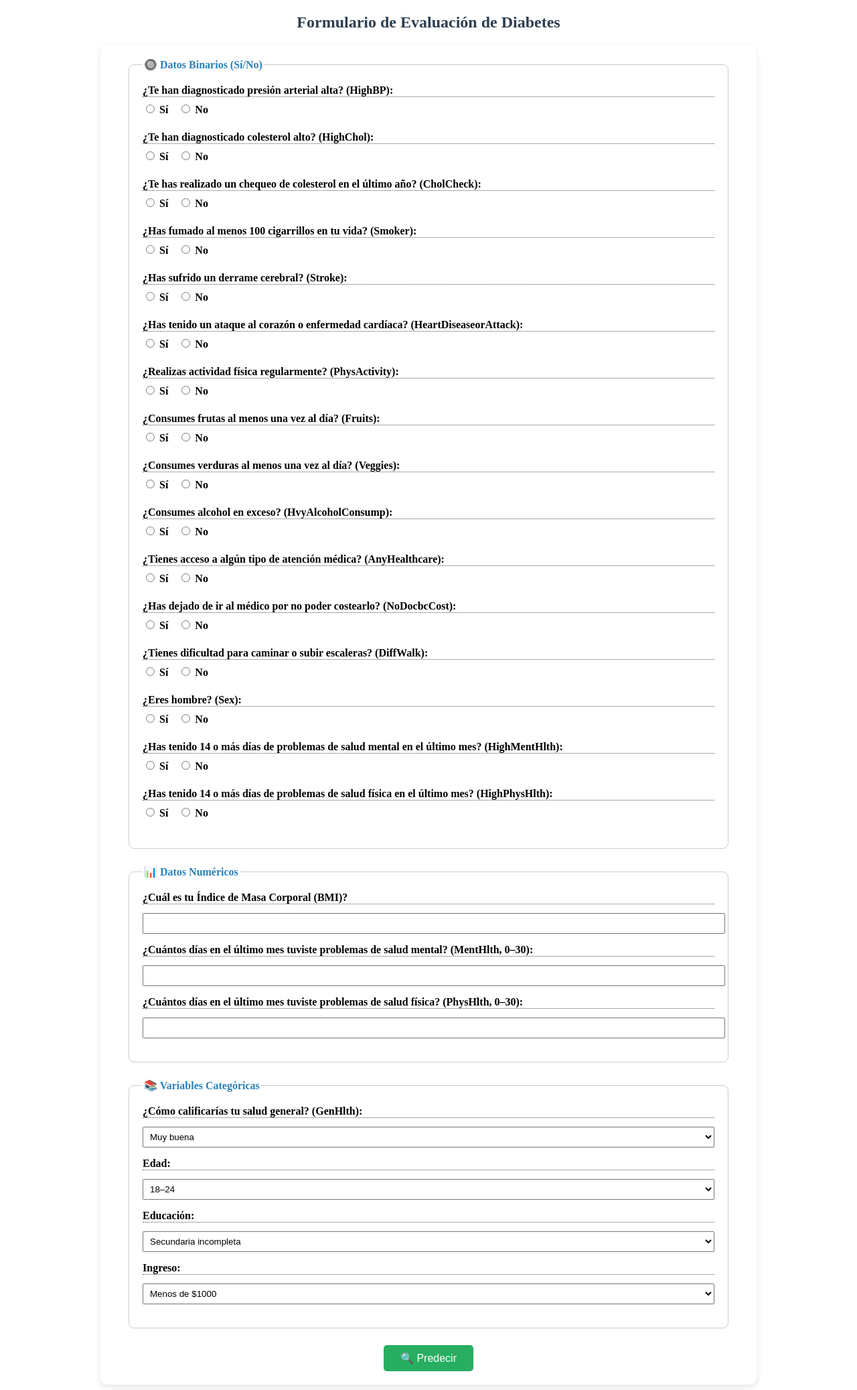
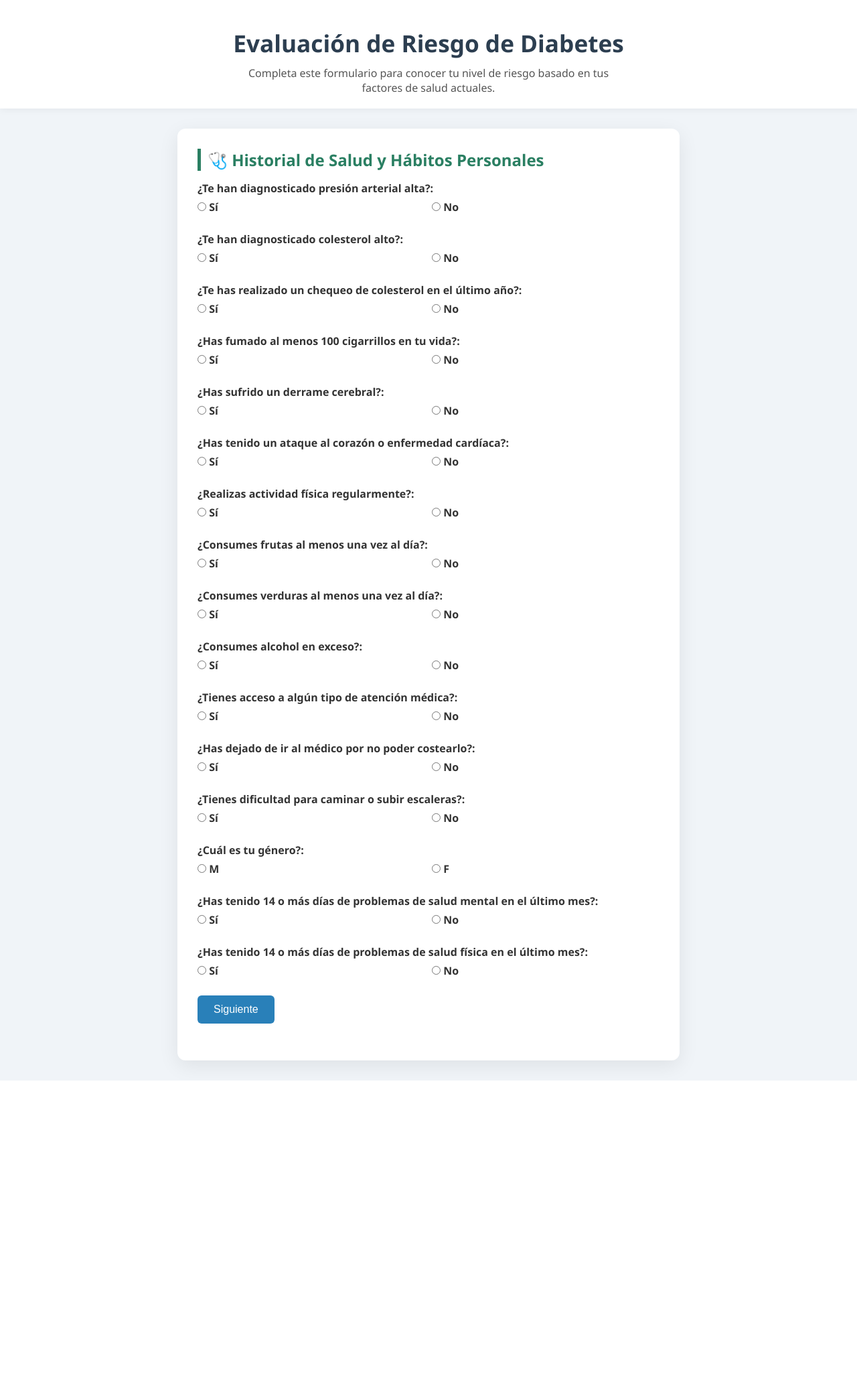
Before and after one commit to ESTAPIA/COIL-IA---UNAM-PUCE, a Flask app: page / in a window 1280 px wide. Shown: the whole page at 67% size. After the commit the page ends 1613 px from the top, so only its background shows below. Run offline with Flask 3, Linux system fonts and the light colour scheme; parts of the project's set-up code (start-up, migrations or seed data) failed here and were passed over.

Commit message:
Cambios en el diseño de la interfaz

```diff
--- a/static/styless.css
+++ b/static/styless.css
@@ -1,79 +1,173 @@
-body {
-    font-family: 'Segoe UI', Tahoma, Geneva, Verdana, sans-serif;
-    background: #f3f4f6;
-    margin: 0;
-    padding: 0;
+/* Reset */
+* {
+  box-sizing: border-box;
+  margin: 0;
+  padding: 0;
 }
 
-h1 {
-    text-align: center;
-    padding: 1rem;
-    color: #2c3e50;
+/* Body */
+body {
+  font-family: 'Segoe UI', Tahoma, sans-serif;
+  background: #f0f4f8;
+  color: #333;
 }
 
-form {
-    max-width: 700px;
-    margin: auto;
-    background: #ffffff;
-    padding: 2rem;
-    border-radius: 12px;
-    box-shadow: 0 0 15px rgba(0, 0, 0, 0.1);
+/* Header */
+.header {
+  text-align: center;
+  padding: 40px 20px 20px;
+  background: #ffffff;
+  box-shadow: 0 2px 10px rgba(0,0,0,0.05);
+}
+.header h1 {
+  font-size: 2.2rem;
+  color: #2c3e50;
+  margin-bottom: 10px;
+}
+.header p {
+  color: #555;
+  max-width: 600px;
+  margin: auto;
 }
 
-fieldset {
-    border: none;
-    margin-bottom: 1.5rem;
+
+/* Form */
+.form-container {
+  background: #fff;
+  padding: 30px;
+  margin: 30px auto;
+  max-width: 750px;
+  border-radius: 12px;
+  box-shadow: 0 8px 30px rgba(0,0,0,0.08);
 }
 
-legend {
-    font-weight: bold;
-    color: #34495e;
-    margin-bottom: 0.5rem;
+.form-section {
+  margin-bottom: 25px;
+}
+.form-section h2 {
+  margin-bottom: 15px;
+  color: #2a7f62;
+  border-left: 5px solid #2a7f62;
+  padding-left: 10px;
 }
 
+/* Inputs */
 label {
-    display: block;
-    margin-top: 0.8rem;
-    font-weight: 500;
-    color: #333;
+  font-weight: 600;
+  margin-bottom: 6px;
+  display: block;
+}
+input[type="text"],
+input[type="number"],
+select {
+  width: 100%;
+  padding: 12px;
+  margin-bottom: 15px;
+  border-radius: 8px;
+  border: 1px solid #ccc;
+  font-size: 1rem;
+}
+input:focus,
+select:focus {
+  outline: none;
+  border-color: #27ae60;
 }
 
-input[type="number"],
-select {
-    width: 100%;
-    padding: 0.5rem;
-    margin-top: 0.3rem;
-    border-radius: 8px;
-    border: 1px solid #ccc;
-    font-size: 1rem;
+/* Radios */
+.radio-group {
+  display: flex;
+  flex-wrap: wrap;
+  gap: 10px;
+  margin-bottom: 20px;
+}
+.radio-group label {
+  flex: 1 1 45%;
 }
 
-input[type="radio"] {
-    margin-left: 1rem;
-    margin-right: 0.3rem;
+/* Botón */
+.button-container {
+  text-align: center;
+}
+button[type="submit"] {
+  background: #27ae60;
+  color: white;
+  border: none;
+  padding: 14px 30px;
+  font-size: 1.1rem;
+  border-radius: 8px;
+  cursor: pointer;
+  transition: background 0.3s ease;
+}
+button[type="submit"]:hover {
+  background: #1e8449;
 }
 
-button {
-    display: block;
-    width: 100%;
-    padding: 1rem;
-    background: #3498db;
-    color: white;
-    font-size: 1rem;
-    font-weight: bold;
-    border: none;
-    border-radius: 10px;
-    cursor: pointer;
-    margin-top: 1.5rem;
-    transition: background 0.3s ease;
+/* Modal */
+.modal {
+  position: fixed;
+  top: 0;
+  left: 0;
+  width: 100%;
+  height: 100%;
+  background: rgba(0,0,0,0.5);
+  display: none;
+  z-index: 1000;
+}
+.modal-content {
+  background: white;
+  margin: 15% auto;
+  padding: 30px;
+  border-radius: 12px;
+  max-width: 500px;
+  text-align: center;
+  position: relative;
+}
+.modal-content h3 {
+  color: #27ae60;
+}
+.modal-content p {
+  margin-top: 10px;
+  font-size: 1.1rem;
+}
+.modal .close {
+  position: absolute;
+  top: 12px;
+  right: 20px;
+  font-size: 1.5rem;
+  cursor: pointer;
 }
 
-button:hover {
-    background: #2980b9;
+/* Responsive */
+@media (max-width: 700px) {
+  .form-container {
+    padding: 20px;
+  }
+  .banner-image {
+    max-height: 180px;
+  }
 }
 
-h2 {
-    text-align: center;
-    margin-top: 2rem;
-    color: #2ecc71;
+.step {
+  display: none;
 }
+.step.active {
+  display: block;
+}
+
+.navigation-buttons {
+  display: flex;
+  justify-content: space-between;
+  margin-top: 20px;
+}
+.navigation-buttons button {
+  background-color: #2980b9;
+  color: white;
+  border: none;
+  padding: 12px 24px;
+  border-radius: 6px;
+  font-size: 1rem;
+  cursor: pointer;
+}
+.navigation-buttons button:hover {
+  background-color: #1f6391;
+}
--- a/templates/formulario_xgb.html
+++ b/templates/formulario_xgb.html
@@ -6,142 +6,23 @@
     <title>Predicción de Diabetes - Evaluación de Salud</title>
     <meta name="description" content="Formulario interactivo y predictivo para evaluar el riesgo de diabetes basado en factores de salud.">
     <link rel="icon" type="image/png" href="/static/diabetes_icon.png">
-    <style> app
-        body {
-            font-family: Arial, sans-serif;
-            background-color: #f4f7fa;
-            margin: 20px;
-            color: #333;
-        }
-
-        h2 {
-            text-align: center;
-            color: #2c3e50;
-        }
-
-        form {
-            max-width: 900px;
-            margin: 0 auto;
-            background-color: #fff;
-            padding: 20px 40px;
-            border-radius: 10px;
-            box-shadow: 0 4px 10px rgba(0, 0, 0, 0.1);
-        }
-
-        fieldset {
-            border: 1px solid #ccc;
-            border-radius: 8px;
-            margin-bottom: 25px;
-            padding: 20px;
-        }
-
-        legend {
-            font-weight: bold;
-            color: #2980b9;
-        }
-
-        label {
-            display: block;
-            margin-bottom: 8px;
-            font-weight: bold;
-        }
-
-        .tooltip {
-            border-bottom: 1px dotted #555;
-            cursor: help;
-        }
-
-        .form-group {
-            margin-bottom: 15px;
-        }
-
-        .radio-group {
-            display: flex;
-            gap: 15px;
-            margin-bottom: 10px;
-        }
-
-        .select-group select, .number-input input {
-            width: 100%;
-            padding: 6px;
-            margin-top: 5px;
-        }
-
-        button {
-            background-color: #27ae60;
-            color: #fff;
-            padding: 10px 25px;
-            border: none;
-            border-radius: 5px;
-            font-size: 16px;
-            cursor: pointer;
-        }
-
-        .resultado {
-            margin-top: 30px;
-            text-align: center;
-            font-size: 18px;
-            font-weight: bold;
-            color: #34495e;
-        }
-
-        @media (max-width: 600px) {
-            form {
-                padding: 10px 5px;
-            }
-            fieldset {
-                padding: 10px;
-            }
-            .form-group, .number-input, .select-group {
-                font-size: 15px;
-            }
-            button {
-                width: 100%;
-            }
-        }
-        /* Modal styles */
-        .modal {
-            display: none;
-            position: fixed;
-            z-index: 1000;
-            left: 0;
-            top: 0;
-            width: 100%;
-            height: 100%;
-            overflow: auto;
-            background-color: rgba(0,0,0,0.4);
-        }
-        .modal-content {
-            background-color: #fff;
-            margin: 15% auto;
-            padding: 20px;
-            border: 1px solid #888;
-            width: 90%;
-            max-width: 400px;
-            border-radius: 10px;
-            text-align: center;
-        }
-        .close {
-            color: #aaa;
-            float: right;
-            font-size: 28px;
-            font-weight: bold;
-            cursor: pointer;
-        }
-    </style>
+    <link rel="stylesheet" href="/static/styless.css">
 </head>
 <body>
-    <h2>Formulario de Evaluación de Diabetes</h2>
-
-    <form method="POST" action="/predecir">
+  <header class="header">
+    <h1>Evaluación de Riesgo de Diabetes</h1>
+    <p>Completa este formulario para conocer tu nivel de riesgo basado en tus factores de salud actuales.</p>
+  </header>
+<main>
+    <form method="POST" action="/predecir" class="form-container">
         <!-- Datos Binarios -->
-        <fieldset>
-            <legend>🔘 Datos Binarios (Sí/No)</legend>
+        <section class="form-section step active">
+            <h2>🩺 Historial de Salud y Hábitos Personales</h2>
 
             <!-- Preguntas explicativas para cada campo binario -->
             <div class="form-group">
                 <label class="tooltip" title="¿Te han diagnosticado presión arterial alta?">
-                    ¿Te han diagnosticado presión arterial alta? (HighBP):
+                    ¿Te han diagnosticado presión arterial alta?:
                 </label>
                 <div class="radio-group">
                     <label><input type="radio" name="HighBP" value="1" required> Sí</label>
@@ -150,7 +31,7 @@
             </div>
             <div class="form-group">
                 <label class="tooltip" title="¿Te han diagnosticado colesterol alto?">
-                    ¿Te han diagnosticado colesterol alto? (HighChol):
+                    ¿Te han diagnosticado colesterol alto?:
                 </label>
                 <div class="radio-group">
                     <label><input type="radio" name="HighChol" value="1" required> Sí</label>
@@ -159,7 +40,7 @@
             </div>
             <div class="form-group">
                 <label class="tooltip" title="¿Te has realizado un chequeo de colesterol en el último año?">
-                    ¿Te has realizado un chequeo de colesterol en el último año? (CholCheck):
+                    ¿Te has realizado un chequeo de colesterol en el último año?:
                 </label>
                 <div class="radio-group">
                     <label><input type="radio" name="CholCheck" value="1" required> Sí</label>
@@ -168,7 +49,7 @@
             </div>
             <div class="form-group">
                 <label class="tooltip" title="¿Has fumado al menos 100 cigarrillos en tu vida?">
-                    ¿Has fumado al menos 100 cigarrillos en tu vida? (Smoker):
+                    ¿Has fumado al menos 100 cigarrillos en tu vida?:
                 </label>
                 <div class="radio-group">
                     <label><input type="radio" name="Smoker" value="1" required> Sí</label>
@@ -177,7 +58,7 @@
             </div>
             <div class="form-group">
                 <label class="tooltip" title="¿Has sufrido un derrame cerebral?">
-                    ¿Has sufrido un derrame cerebral? (Stroke):
+                    ¿Has sufrido un derrame cerebral?:
                 </label>
                 <div class="radio-group">
                     <label><input type="radio" name="Stroke" value="1" required> Sí</label>
@@ -186,7 +67,7 @@
             </div>
             <div class="form-group">
                 <label class="tooltip" title="¿Has tenido un ataque al corazón o enfermedad cardíaca?">
-                    ¿Has tenido un ataque al corazón o enfermedad cardíaca? (HeartDiseaseorAttack):
+                    ¿Has tenido un ataque al corazón o enfermedad cardíaca?:
                 </label>
                 <div class="radio-group">
                     <label><input type="radio" name="HeartDiseaseorAttack" value="1" required> Sí</label>
@@ -195,7 +76,7 @@
             </div>
             <div class="form-group">
                 <label class="tooltip" title="¿Realizas actividad física regularmente?">
-                    ¿Realizas actividad física regularmente? (PhysActivity):
+                    ¿Realizas actividad física regularmente?:
                 </label>
                 <div class="radio-group">
                     <label><input type="radio" name="PhysActivity" value="1" required> Sí</label>
@@ -204,7 +85,7 @@
             </div>
             <div class="form-group">
                 <label class="tooltip" title="¿Consumes frutas al menos una vez al día?">
-                    ¿Consumes frutas al menos una vez al día? (Fruits):
+                    ¿Consumes frutas al menos una vez al día?:
                 </label>
                 <div class="radio-group">
                     <label><input type="radio" name="Fruits" value="1" required> Sí</label>
@@ -213,7 +94,7 @@
             </div>
             <div class="form-group">
                 <label class="tooltip" title="¿Consumes verduras al menos una vez al día?">
-                    ¿Consumes verduras al menos una vez al día? (Veggies):
+                    ¿Consumes verduras al menos una vez al día?:
                 </label>
                 <div class="radio-group">
                     <label><input type="radio" name="Veggies" value="1" required> Sí</label>
@@ -222,7 +103,7 @@
             </div>
             <div class="form-group">
                 <label class="tooltip" title="¿Consumes alcohol en exceso (más de 14 bebidas por semana para hombres o más de 7 para mujeres)?">
-                    ¿Consumes alcohol en exceso? (HvyAlcoholConsump):
+                    ¿Consumes alcohol en exceso?:
                 </label>
                 <div class="radio-group">
                     <label><input type="radio" name="HvyAlcoholConsump" value="1" required> Sí</label>
@@ -231,7 +112,7 @@
             </div>
             <div class="form-group">
                 <label class="tooltip" title="¿Tienes acceso a algún tipo de atención médica?">
-                    ¿Tienes acceso a algún tipo de atención médica? (AnyHealthcare):
+                    ¿Tienes acceso a algún tipo de atención médica?:
                 </label>
                 <div class="radio-group">
                     <label><input type="radio" name="AnyHealthcare" value="1" required> Sí</label>
@@ -240,7 +121,7 @@
             </div>
             <div class="form-group">
                 <label class="tooltip" title="¿Has dejado de ir al médico por no poder costearlo?">
-                    ¿Has dejado de ir al médico por no poder costearlo? (NoDocbcCost):
+                    ¿Has dejado de ir al médico por no poder costearlo?:
                 </label>
                 <div class="radio-group">
                     <label><input type="radio" name="NoDocbcCost" value="1" required> Sí</label>
@@ -249,7 +130,7 @@
             </div>
             <div class="form-group">
                 <label class="tooltip" title="¿Tienes dificultad para caminar o subir escaleras?">
-                    ¿Tienes dificultad para caminar o subir escaleras? (DiffWalk):
+                    ¿Tienes dificultad para caminar o subir escaleras?:
                 </label>
                 <div class="radio-group">
                     <label><input type="radio" name="DiffWalk" value="1" required> Sí</label>
@@ -258,16 +139,16 @@
             </div>
             <div class="form-group">
                 <label class="tooltip" title="¿Eres hombre? (Marca 'No' si eres mujer)">
-                    ¿Eres hombre? (Sex):
+                    ¿Cuál es tu género?:
                 </label>
                 <div class="radio-group">
-                    <label><input type="radio" name="Sex" value="1" required> Sí</label>
-                    <label><input type="radio" name="Sex" value="0"> No</label>
+                    <label><input type="radio" name="Sex" value="1" required> M</label>
+                    <label><input type="radio" name="Sex" value="0"> F</label>
                 </div>
             </div>
             <div class="form-group">
                 <label class="tooltip" title="¿Has tenido 14 o más días de problemas de salud mental en el último mes?">
-                    ¿Has tenido 14 o más días de problemas de salud mental en el último mes? (HighMentHlth):
+                    ¿Has tenido 14 o más días de problemas de salud mental en el último mes?:
                 </label>
                 <div class="radio-group">
                     <label><input type="radio" name="HighMentHlth" value="1" required> Sí</label>
@@ -276,18 +157,21 @@
             </div>
             <div class="form-group">
                 <label class="tooltip" title="¿Has tenido 14 o más días de problemas de salud física en el último mes?">
-                    ¿Has tenido 14 o más días de problemas de salud física en el último mes? (HighPhysHlth):
+                    ¿Has tenido 14 o más días de problemas de salud física en el último mes?:
                 </label>
                 <div class="radio-group">
                     <label><input type="radio" name="HighPhysHlth" value="1" required> Sí</label>
                     <label><input type="radio" name="HighPhysHlth" value="0"> No</label>
                 </div>
             </div>
-        </fieldset>
+            <div class="navigation-buttons">
+                <button type="button" class="next-button">Siguiente</button>
+            </div>
+        </section>
 
         <!-- Datos Numéricos -->
-        <fieldset>
-            <legend>📊 Datos Numéricos</legend>
+        <section class="form-section step">
+            <h2>📐 Indicadores de Salud Recientes</h2>
 
             <div class="form-group number-input">
                 <label class="tooltip" title="Índice de Masa Corporal (ej. 24.5)">
@@ -298,26 +182,30 @@
 
             <div class="form-group number-input">
                 <label class="tooltip" title="¿Cuántos días en el último mes tuviste problemas de salud mental? (0 a 30)">
-                    ¿Cuántos días en el último mes tuviste problemas de salud mental? (MentHlth, 0–30):
+                    ¿Cuántos días en el último mes tuviste problemas de salud mental? (0–30):
                 </label>
                 <input type="number" name="MentHlth" min="0" max="30" required>
             </div>
 
             <div class="form-group number-input">
                 <label class="tooltip" title="¿Cuántos días en el último mes tuviste problemas de salud física? (0 a 30)">
-                    ¿Cuántos días en el último mes tuviste problemas de salud física? (PhysHlth, 0–30):
+                    ¿Cuántos días en el último mes tuviste problemas de salud física? (0–30):
                 </label>
                 <input type="number" name="PhysHlth" min="0" max="30" required>
             </div>
-        </fieldset>
+            <div class="navigation-buttons">
+                <button type="button" class="prev-button">Anterior</button>
+                <button type="button" class="next-button">Siguiente</button>
+            </div>
+        </section>
 
         <!-- Variables Categóricas -->
-        <fieldset>
-            <legend>📚 Variables Categóricas</legend>
+        <section class="form-section step">
+            <h2>📋 Información General y Socioeconómica</h2>
 
             <div class="form-group select-group">
                 <label class="tooltip" title="¿Cómo calificarías tu salud general?">
-                    ¿Cómo calificarías tu salud general? (GenHlth):
+                    ¿Cómo calificarías tu salud general?:
                 </label>
                 <select name="GenHlth" required>
                     <option value="2">Muy buena</option>
@@ -368,70 +256,125 @@
                     <option value="8">$6000 o más</option>
                 </select>
             </div>
-        </fieldset>
-
-        <!-- Botón de envío -->
-        <div style="text-align:center;">
-            <button type="submit">🔍 Predecir</button>
+            <div class="navigation-buttons">
+                <button type="button" class="prev-button">Anterior</button>
+                <button type="submit">🔍 Evaluar Riesgo</button>
             </div>
+        </section>
     </form>
+  </main>
 
   {% if resultado %}
-    <div class="resultado">
-        🧬 <strong>Resultado:</strong> {{ resultado }}
+  <div class="modal" id="resultadoModal">
+    <div class="modal-content">
+      <span class="close">&times;</span>
+      <h3>🧬 Resultado de tu evaluación</h3>
+      <p>{{ resultado }}</p>
+    </div>
   </div>
   {% endif %}
 
 <script>
-    // Validación extra y confirmación de envío
-    document.querySelector('form').addEventListener('submit', function(e) {
-        // Validación de BMI
-        var bmi = parseFloat(document.querySelector('input[name="BMI"]').value);
-        if (isNaN(bmi) || bmi < 10 || bmi > 60) {
-            alert('Por favor, ingresa un valor de BMI entre 10 y 60.');
-            e.preventDefault();
+  const steps = document.querySelectorAll(".step");
+  let currentStep = 0;
+
+  function showStep(index) {
+    steps.forEach((step, i) => {
+      step.classList.toggle("active", i === index);
+    });
+  }
+
+  function validateStep(stepElement) {
+    const requiredFields = stepElement.querySelectorAll("[required]");
+    for (let field of requiredFields) {
+      const name = field.name;
+      const value = field.value.trim();
+
+      // Validación común de requerido
+      if (
+        (field.type === "radio" &&
+          ![...stepElement.querySelectorAll(`input[name="${field.name}"]`)].some(r => r.checked)) ||
+        (field.type !== "radio" && !value)
+      ) {
+        field.focus();
+        alert("Por favor completa todos los campos requeridos antes de continuar.");
         return false;
       }
-        // Validación de MentHlth y PhysHlth
-        var ment = parseInt(document.querySelector('input[name="MentHlth"]').value);
-        var phys = parseInt(document.querySelector('input[name="PhysHlth"]').value);
-        if (isNaN(ment) || ment < 0 || ment > 30) {
-            alert('Por favor, ingresa un valor de días de salud mental entre 0 y 30.');
-            e.preventDefault();
+
+      // Validaciones específicas por nombre de campo
+      if (field.type === "number" || field.type === "text") {
+        const numberValue = parseFloat(value);
+
+        if (name === "BMI" && (numberValue < 10 || numberValue > 60)) {
+          alert("El valor de BMI debe estar entre 10 y 60.");
+          field.focus();
           return false;
         }
-        if (isNaN(phys) || phys < 0 || phys > 30) {
-            alert('Por favor, ingresa un valor de días de salud física entre 0 y 30.');
-            e.preventDefault();
+
+        if ((name === "MentHlth" || name === "PhysHlth") && (numberValue < 0 || numberValue > 30)) {
+          alert(`El valor de ${name === "MentHlth" ? "salud mental" : "salud física"} debe estar entre 0 y 30 días.`);
+          field.focus();
           return false;
         }
-        // Confirmación de envío
-        if (!confirm('¿Estás seguro de enviar el formulario?')) {
+      }
+    }
+    return true;
+  }
+
+  document.querySelectorAll(".next-button").forEach(btn =>
+    btn.addEventListener("click", () => {
+      const step = steps[currentStep];
+      if (!validateStep(step)) return;
+      if (currentStep < steps.length - 1) {
+        currentStep++;
+        showStep(currentStep);
+      }
+    })
+  );
+
+  document.querySelectorAll(".prev-button").forEach(btn =>
+    btn.addEventListener("click", () => {
+      if (currentStep > 0) {
+        currentStep--;
+        showStep(currentStep);
+      }
+    })
+  );
+
+  showStep(currentStep); // Inicializa
+
+  // Validación final del formulario
+  document.querySelector('form').addEventListener('submit', function(e) {
+    const bmi = parseFloat(document.querySelector('input[name="BMI"]').value);
+    if (isNaN(bmi) || bmi < 10 || bmi > 60) {
+      alert('El valor de BMI debe estar entre 10 y 60.');
       e.preventDefault();
-            return false;
+      return;
+    }
+
+    const ment = parseInt(document.querySelector('input[name="MentHlth"]').value);
+    const phys = parseInt(document.querySelector('input[name="PhysHlth"]').value);
+    if (isNaN(ment) || ment < 0 || ment > 30 || isNaN(phys) || phys < 0 || phys > 30) {
+      alert('Los días de salud física y mental deben estar entre 0 y 30.');
+      e.preventDefault();
+      return;
+    }
+
+    if (!confirm('¿Deseas enviar tu evaluación?')) {
+      e.preventDefault();
     }
   });
 
-    // Modal para mostrar el resultado
+  // Modal de resultados
   window.onload = function() {
-        var resultado = document.querySelector('.resultado');
-        if (resultado) {
-            var modal = document.createElement('div');
-            modal.className = 'modal';
-            modal.innerHTML = '<div class="modal-content"><span class="close">&times;</span>' + resultado.innerHTML + '</div>';
-            document.body.appendChild(modal);
+    const modal = document.getElementById('resultadoModal');
+    if (modal) {
       modal.style.display = 'block';
-            document.querySelector('.close').onclick = function() {
-                modal.style.display = 'none';
-            };
-            window.onclick = function(event) {
-                if (event.target == modal) {
-                    modal.style.display = 'none';
-                }
-            };
-            resultado.style.display = 'none';
+      modal.querySelector('.close').onclick = () => modal.style.display = 'none';
+      window.onclick = (e) => { if (e.target == modal) modal.style.display = 'none'; };
     }
   };
 </script>
+
 </body>
 </html>
```
Also changed, not shown: app_xgb.py (+8 -2 lines). Lines whose indentation alone changed are shown as unchanged.
